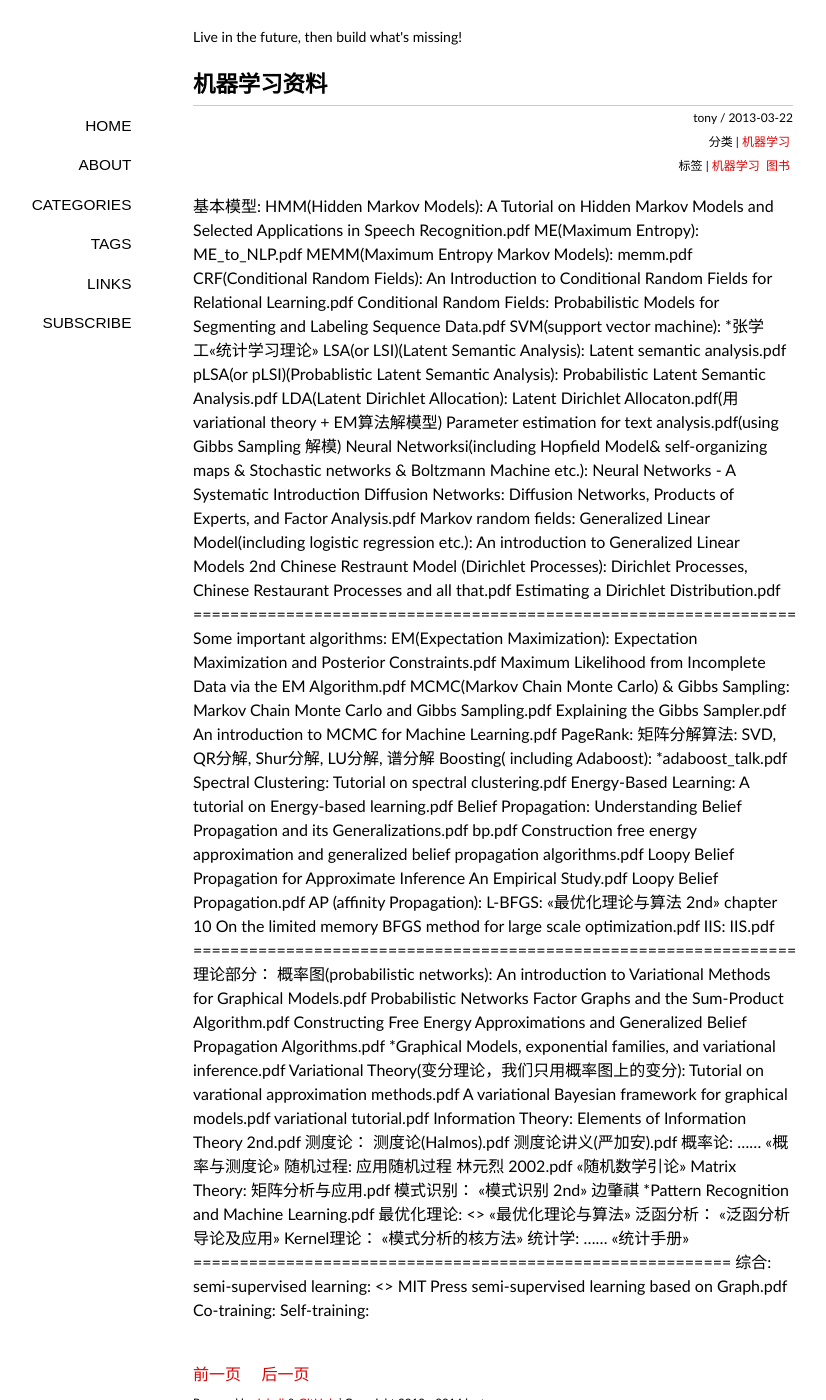
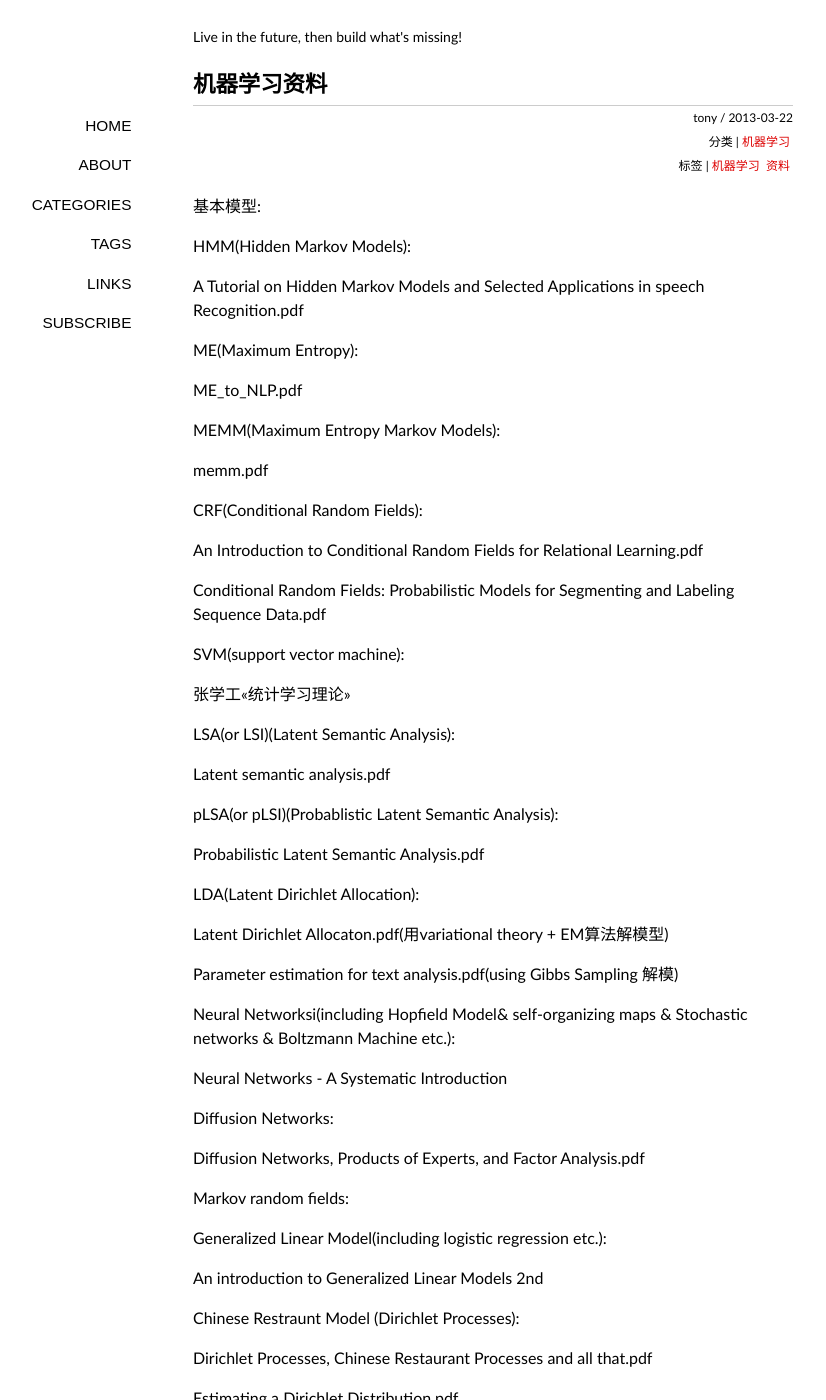
Before and after one commit to tonyskywalker/tonyskywalker.github.io, a Jekyll site: the page built from _posts/2013-03-22-machine-learning-docs.md, in a window 1280 px wide and 1400 px high. Shown: the whole window, without its empty margins (147-973 px from the left). Built offline with Jekyll 4.4.1, drawn with Linux system fonts in a browser that asks for light colours; some web fonts are replaced; Markdown is read by kramdown in place of the engine named in the settings; comment, search, counter and statistics services are not loaded; some of the changed text lies outside the part shown.

Commit message:
update ml

```diff
--- a/_posts/2013-03-22-machine-learning-docs.md
+++ b/_posts/2013-03-22-machine-learning-docs.md
@@ -2,115 +2,218 @@
 layout: cn_post
 title: 机器学习资料
 categories: [机器学习]
-tags: [机器学习, 图书]
+tags: [机器学习, 资料]
 ---
 
 基本模型:
+
 HMM(Hidden Markov Models):
-A Tutorial on Hidden Markov Models and Selected Applications in
-Speech Recognition.pdf
+
+A Tutorial on Hidden Markov Models and Selected Applications in speech Recognition.pdf
+
 ME(Maximum Entropy):
+
 ME_to_NLP.pdf
+
 MEMM(Maximum Entropy Markov Models):
+
 memm.pdf
+
 CRF(Conditional Random Fields):
+
 An Introduction to Conditional Random Fields for Relational Learning.pdf
-Conditional Random Fields: Probabilistic Models for Segmenting and
-Labeling Sequence Data.pdf
+
+Conditional Random Fields: Probabilistic Models for Segmenting and Labeling Sequence Data.pdf
+
 SVM(support vector machine):
-*张学工<<统计学习理论>>
+
+张学工<<统计学习理论>>
+
 LSA(or LSI)(Latent Semantic Analysis):
+
 Latent semantic analysis.pdf
+
 pLSA(or pLSI)(Probablistic Latent Semantic Analysis):
+
 Probabilistic Latent Semantic Analysis.pdf
+
 LDA(Latent Dirichlet Allocation):
+
 Latent Dirichlet Allocaton.pdf(用variational theory + EM算法解模型)
+
 Parameter estimation for text analysis.pdf(using Gibbs Sampling 解模)
-Neural Networksi(including Hopfield Model& self-organizing maps &
-Stochastic networks & Boltzmann Machine etc.):
+
+Neural Networksi(including Hopfield Model& self-organizing maps & Stochastic networks & Boltzmann Machine etc.):
+
 Neural Networks - A Systematic Introduction
+
 Diffusion Networks:
+
 Diffusion Networks, Products of Experts, and Factor Analysis.pdf
+
 Markov random fields:
+
 Generalized Linear Model(including logistic regression etc.):
+
 An introduction to Generalized Linear Models 2nd
+
 Chinese Restraunt Model (Dirichlet Processes):
+
 Dirichlet Processes, Chinese Restaurant Processes and all that.pdf
+
 Estimating a Dirichlet Distribution.pdf
+
 =================================================================
+
 Some important algorithms:
+
 EM(Expectation Maximization):
+
 Expectation Maximization and Posterior Constraints.pdf
+
 Maximum Likelihood from Incomplete Data via the EM Algorithm.pdf
+
 MCMC(Markov Chain Monte Carlo) & Gibbs Sampling:
+
 Markov Chain Monte Carlo and Gibbs Sampling.pdf
+
 Explaining the Gibbs Sampler.pdf
+
 An introduction to MCMC for Machine Learning.pdf
+
 PageRank:
+
 矩阵分解算法:
+
 SVD, QR分解, Shur分解, LU分解, 谱分解
+
 Boosting( including Adaboost):
-*adaboost_talk.pdf
+
+adaboost_talk.pdf
+
 Spectral Clustering:
+
 Tutorial on spectral clustering.pdf
+
 Energy-Based Learning:
+
 A tutorial on Energy-based learning.pdf
+
 Belief Propagation:
+
 Understanding Belief Propagation and its Generalizations.pdf
+
 bp.pdf
+
 Construction free energy approximation and generalized belief
+
 propagation algorithms.pdf
+
 Loopy Belief Propagation for Approximate Inference An Empirical Study.pdf
+
 Loopy Belief Propagation.pdf
+
 AP (affinity Propagation):
+
 L-BFGS:
+
 <<最优化理论与算法 2nd>> chapter 10
+
 On the limited memory BFGS method for large scale optimization.pdf
+
 IIS:
+
 IIS.pdf
+
 =================================================================
+
 理论部分：
+
 概率图(probabilistic networks):
+
 An introduction to Variational Methods for Graphical Models.pdf
+
 Probabilistic Networks
+
 Factor Graphs and the Sum-Product Algorithm.pdf
+
 Constructing Free Energy Approximations and Generalized Belief
+
 Propagation Algorithms.pdf
+
 *Graphical Models, exponential families, and variational inference.pdf
+
 Variational Theory(变分理论，我们只用概率图上的变分):
+
 Tutorial on varational approximation methods.pdf
+
 A variational Bayesian framework for graphical models.pdf
+
 variational tutorial.pdf
+
 Information Theory:
+
 Elements of Information Theory 2nd.pdf
+
 测度论：
+
 测度论(Halmos).pdf
+
 测度论讲义(严加安).pdf
+
 概率论:
+
 ......
+
 <<概率与测度论>>
+
 随机过程:
+
 应用随机过程 林元烈 2002.pdf
+
 <<随机数学引论>>
+
 Matrix Theory:
+
 矩阵分析与应用.pdf
+
 模式识别：
+
 <<模式识别 2nd>> 边肇祺
+
 *Pattern Recognition and Machine Learning.pdf
+
 最优化理论:
+
 <>
+
 <<最优化理论与算法>>
+
 泛函分析：
+
 <<泛函分析导论及应用>>
+
 Kernel理论：
+
 <<模式分析的核方法>>
+
+
 统计学:
+
 ......
+
 <<统计手册>>
+
 ==========================================================
+
 综合:
+
 semi-supervised learning:
+
 <> MIT Press
+
 semi-supervised learning based on Graph.pdf
+
 Co-training:
+
 Self-training:
```
